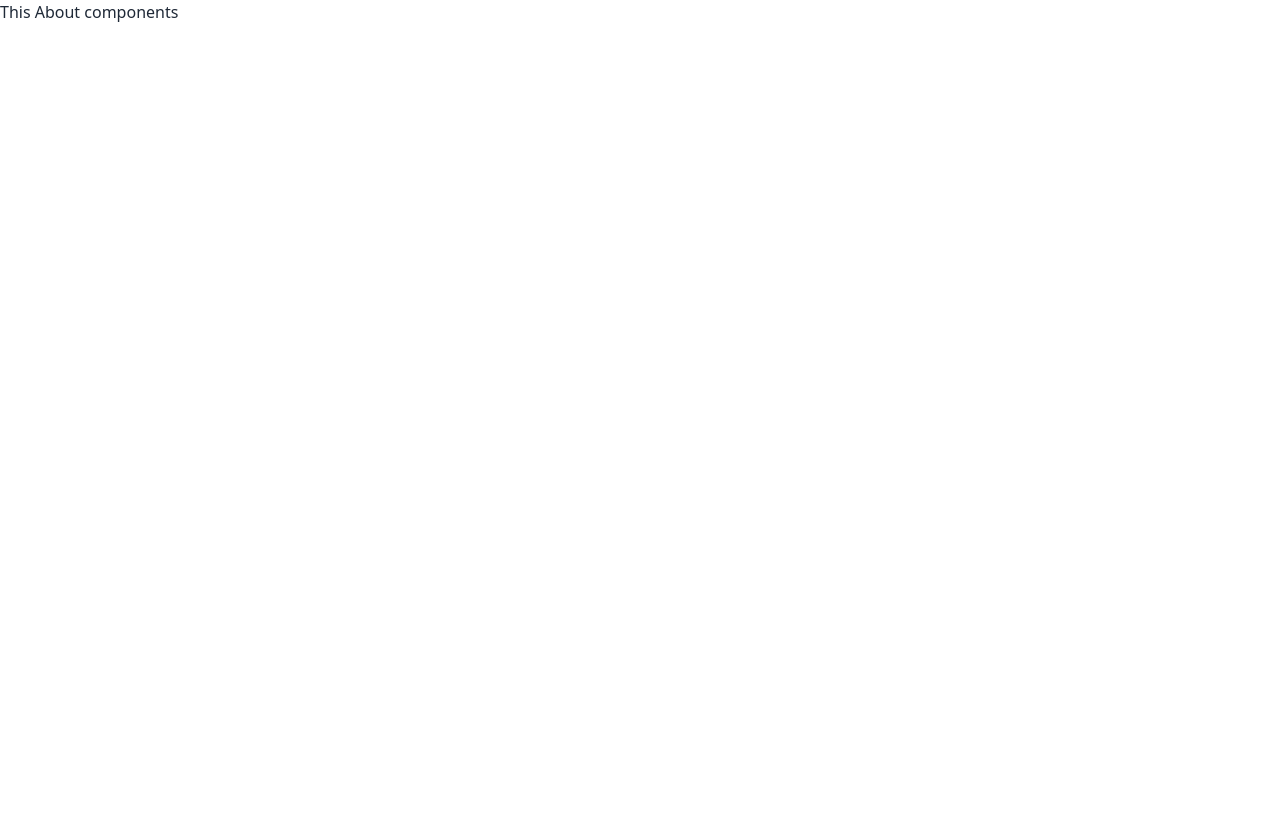
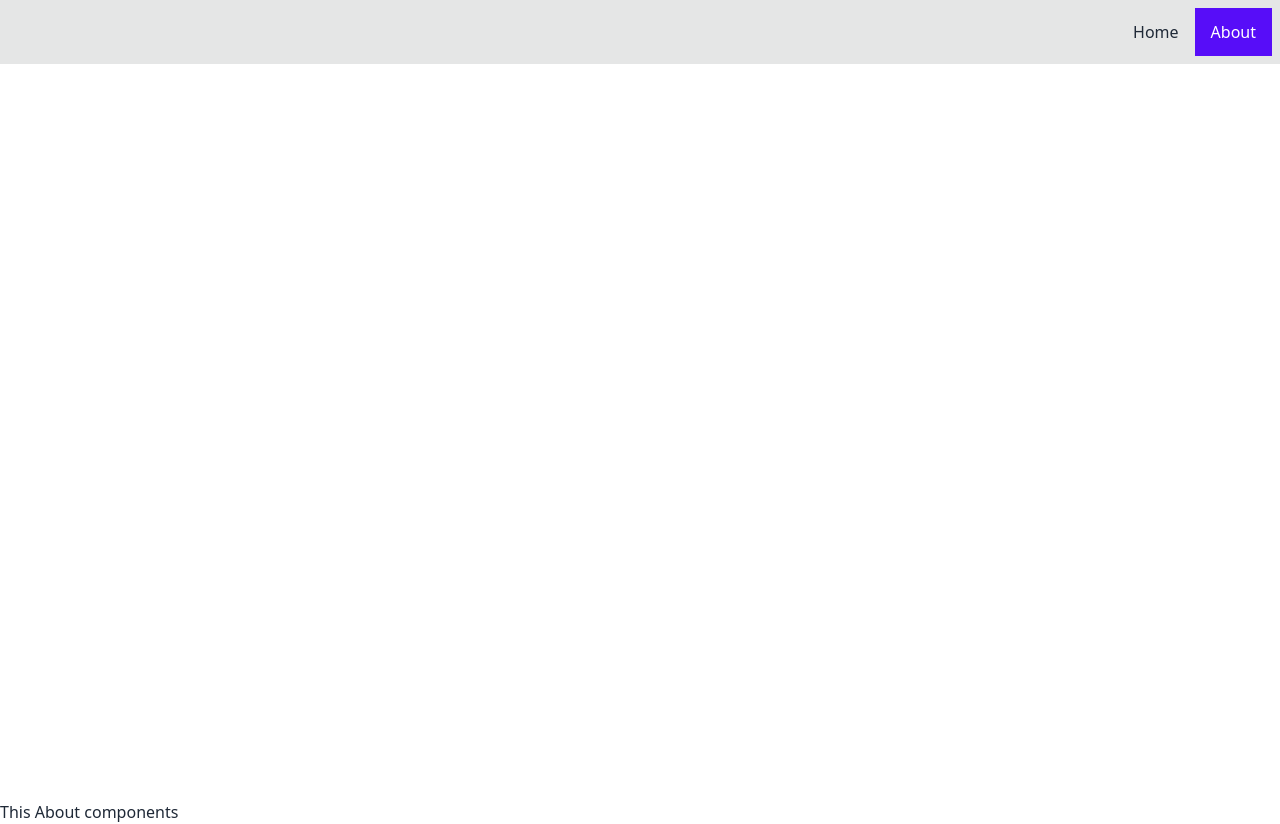
Before and after one commit to NayimHossen2020/cooperTools-client, a React (Create React App) app: page /about in a window 1280 px wide. Before the commit the page ends 800 px from the top, so only its background shows below. Built offline with nearby package versions, Linux system fonts and the light colour scheme.

Commit message:
nabvar and dynamic title

```diff
--- a/package.json
+++ b/package.json
@@ -11,8 +11,10 @@
     "react": "^18.1.0",
     "react-dom": "^18.1.0",
     "react-firebase-hooks": "^5.0.3",
+    "react-helmet-async": "^1.3.0",
     "react-router-dom": "^6.3.0",
     "react-scripts": "5.0.1",
+    "react-toastify": "^9.0.1",
     "web-vitals": "^2.1.4"
   },
   "scripts": {
--- a/public/index.html
+++ b/public/index.html
@@ -24,7 +24,7 @@
       work correctly both with client-side routing and a non-root public URL.
       Learn how to configure a non-root public URL by running `npm run build`.
     -->
-    <title>React App</title>
+    <title>Manufacture.Co - home</title>
   </head>
   <body>
     <noscript>You need to enable JavaScript to run this app.</noscript>
--- a/src/App.js
+++ b/src/App.js
@@ -1,16 +1,21 @@
 import React from "react";
 import "./App.css";
+import { ToastContainer } from 'react-toastify';
+import 'react-toastify/dist/ReactToastify.css';
 import { Routes, Route } from "react-router-dom";
 import Home from "./Pages/Home/Home";
 import About from "./Pages/About/About";
+import Navbar from "./Pages/Shared/Navbar";
 
 function App() {
   return (
     <div>
-      <Routes>
-        <Route path="/" element={<Home />} />
+      <Navbar/>
+          <Routes>
+        <Route    path="/" element={<Home />} />
         <Route path="about" element={<About />} />
       </Routes>
+      <ToastContainer />
     </div>
   );
 }
--- a/src/Pages/About/About.js
+++ b/src/Pages/About/About.js
@@ -1,8 +1,10 @@
 import React from 'react';
+import PageTitle from '../Shared/PageTitle';
 
 const About = () => {
     return (
         <div>
+      <PageTitle title="About"></PageTitle>
             <h2>This About components</h2>
         </div>
     );
--- /dev/null
+++ b/src/Pages/Auth/SignIn.js
@@ -0,0 +1,11 @@
+import React from 'react';
+
+const SignIn = () => {
+    return (
+        <div>
+            <h2>This is signIn page</h2>
+        </div>
+    );
+};
+
+export default SignIn;
--- /dev/null
+++ b/src/Pages/Auth/SignUp.js
@@ -0,0 +1,11 @@
+import React from 'react';
+
+const SignUp = () => {
+    return (
+        <div>
+            <h2>This is signUp page</h2>
+        </div>
+    );
+};
+
+export default SignUp;
--- a/src/Pages/Home/Home.js
+++ b/src/Pages/Home/Home.js
@@ -1,8 +1,10 @@
 import React from "react";
+import PageTitle from "../Shared/PageTitle";
 
 const Home = () => {
   return (
     <div>
+      <PageTitle title="Home"></PageTitle>
       <h2 className="text-primary">This is Home</h2>
     </div>
   );
--- a/src/Pages/Shared/Navbar.js
+++ b/src/Pages/Shared/Navbar.js
@@ -1,9 +1,38 @@
 import React from 'react';
+import { Link, NavLink } from 'react-router-dom';
 
-const Navbar = () => {
+const Navbar = ({ children }) => {
     return (
-        <div>
-            <h2>Nvabar</h2>
+        <div className="drawer drawer-end">
+            <input id="my-drawer-3" type="checkbox" className="drawer-toggle" />
+            <div className="drawer-content flex flex-col">
+                <div className="w-full navbar bg-base-300">
+                    <div className="flex-1 px-2 mx-2">
+                        <Link to="/">
+
+                        </Link>
+                    </div>
+                    <div className="flex-none lg:hidden">
+                        <label htmlFor="my-drawer-3" className="btn btn-square btn-ghost">
+                            <svg xmlns="http://www.w3.org/2000/svg" fill="none" viewBox="0 0 24 24" className="inline-block w-6 h-6 stroke-current"><path strokeLinecap="round" strokeLinejoin="round" strokeWidth="2" d="M4 6h16M4 12h16M4 18h16"></path></svg>
+                        </label>
+                    </div>
+                    <div className="flex-none hidden lg:block">
+                              <ul className="menu menu-horizontal">
+                            <li><NavLink to="/home">Home</NavLink></li>
+                            <li><NavLink to="/about">About</NavLink></li>
+                        </ul>
+                    </div>
+                </div>
+                {children}
+            </div>
+            <div className="drawer-side">
+                <label htmlFor="my-drawer-3" className="drawer-overlay"></label>
+                <ul className="menu p-4 overflow-y-auto w-80 bg-base-100">
+                    <li><NavLink to="/home">Home</NavLink></li>
+                    <li><NavLink to="/about">About</NavLink></li>
+                </ul>
+            </div>
         </div>
     );
 };
--- /dev/null
+++ b/src/Pages/Shared/PageTitle.js
@@ -0,0 +1,13 @@
+import React from 'react';
+import { Helmet } from 'react-helmet-async';
+
+
+const PageTitle = ({ title }) => {
+    return (
+        <Helmet>
+            <title>{title} | Storage Club</title>
+        </Helmet>
+    );
+};
+
+export default PageTitle;
--- a/src/index.js
+++ b/src/index.js
@@ -3,12 +3,15 @@ import ReactDOM from 'react-dom/client';
 import './index.css';
 import App from './App';
 import { BrowserRouter } from "react-router-dom";
+import { HelmetProvider } from 'react-helmet-async';
 
 const root = ReactDOM.createRoot(document.getElementById('root'));
 root.render(
- <BrowserRouter>
+<HelmetProvider>
+<BrowserRouter>
   <React.StrictMode>
     <App />
   </React.StrictMode>
  </BrowserRouter>
+</HelmetProvider>
 );
--- a/tailwind.config.js
+++ b/tailwind.config.js
@@ -3,7 +3,7 @@ module.exports = {
   themes: [
     {
       mytheme: {
-        primary: "#570DF8",
+        primary: "#da251c",
         secondary: "#F000B8",
         accent: "#37CDBE",
         neutral: "#3D4451",
```
Also changed, not shown: 2 other files (tests, documents, lock files or other folders).
